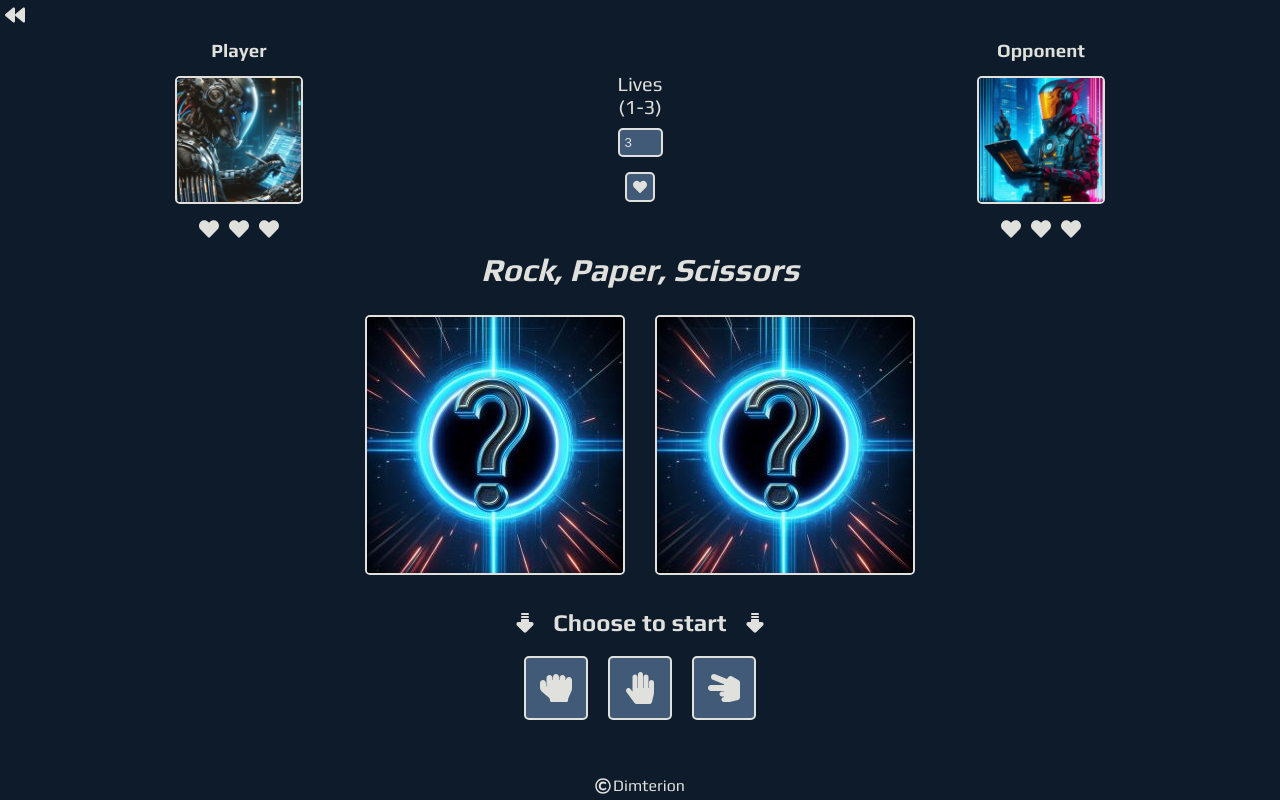
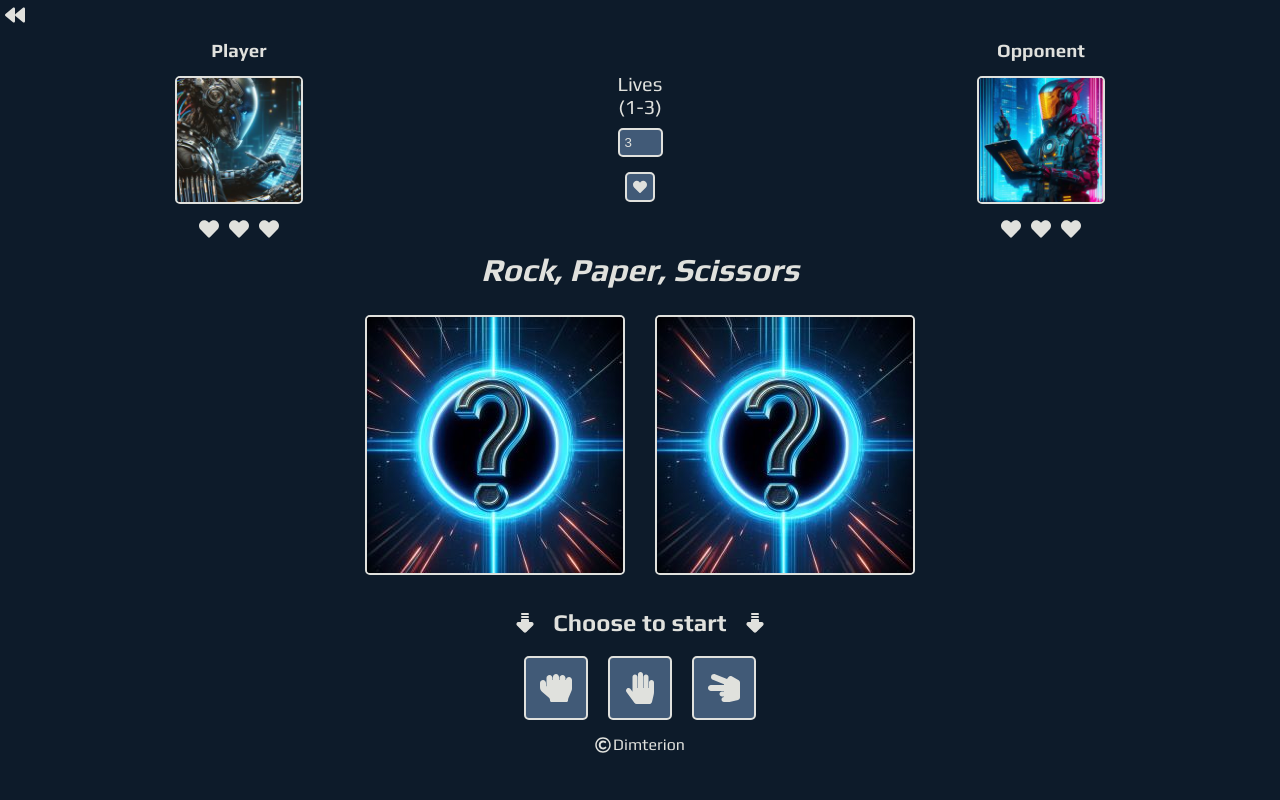
Before and after one commit to Dimterion/Playground, a React (Vite) app: page /rps-game in a window 1280 px wide. Built offline with nearby package versions, Linux system fonts and the light colour scheme.

Commit message:
add propTypes, adjust footer

```diff
--- a/package.json
+++ b/package.json
@@ -10,6 +10,7 @@
     "preview": "vite preview"
   },
   "dependencies": {
+    "prop-types": "^15.8.1",
     "react": "^18.2.0",
     "react-dom": "^18.2.0",
     "react-icons": "^5.0.1",
--- a/src/components/Footer/Footer.jsx
+++ b/src/components/Footer/Footer.jsx
@@ -1,8 +1,11 @@
+import PropTypes from "prop-types";
 import { FaRegCopyright } from "react-icons/fa";
 import "./footer.css";
 
-export default function Footer() {
+export default function Footer({ link }) {
   return (
+    <footer>
+      <a>{link}</a>
       <a
         href="https://github.com/Dimterion"
         target="_blank"
@@ -12,5 +15,10 @@ export default function Footer() {
         <FaRegCopyright />
         Dimterion
       </a>
+    </footer>
   );
 }
+
+Footer.propTypes = {
+  link: PropTypes.string,
+};
```
Also changed, not shown: 1 other file (tests, documents, lock files or other folders). Lines whose indentation alone changed are shown as unchanged.
